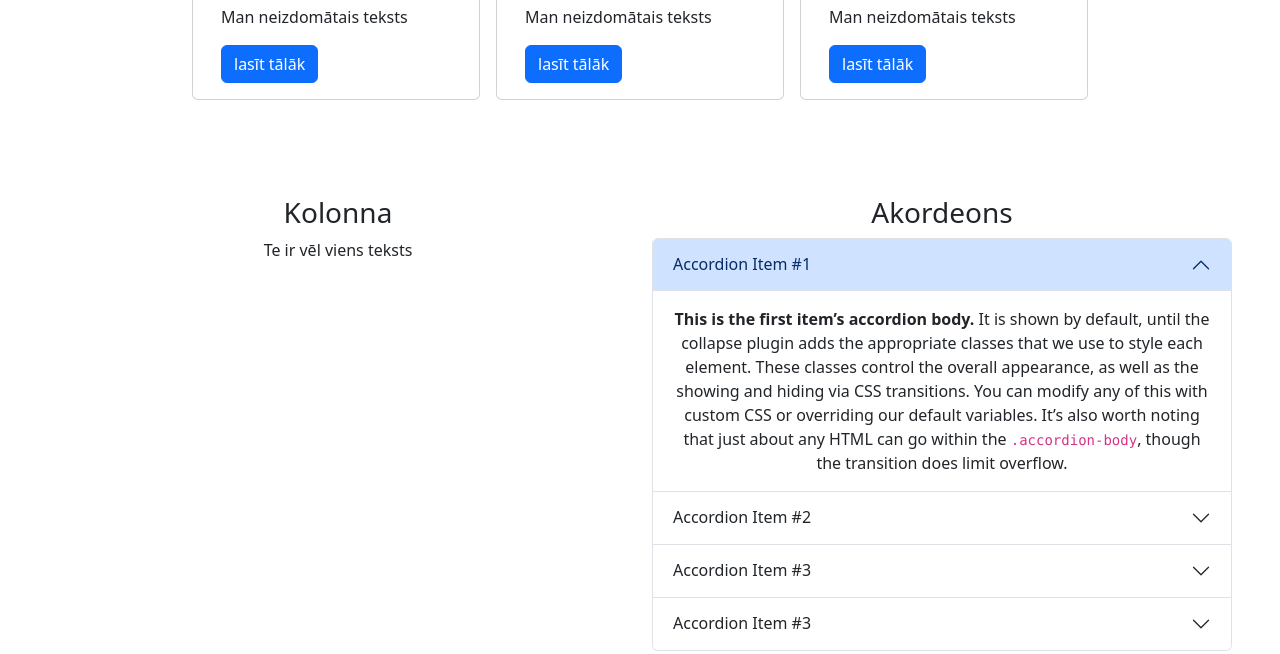
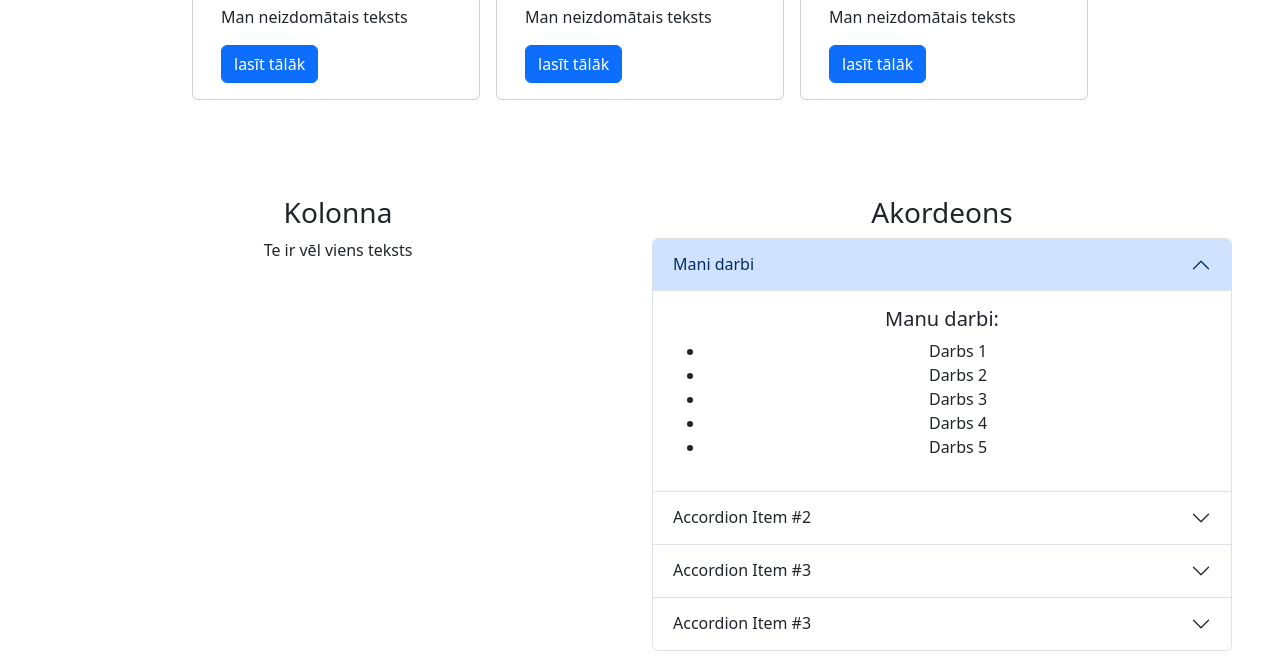
Before and after one commit to vitalymusic/MW11-web, a plain HTML site: page bootstrap.html in a window 1280 px wide. Shown: the part 474-1128 px from the top of the page. Drawn offline with nearby package versions, Linux system fonts and the light colour scheme.

Commit message:
akordeons

```diff
--- a/bootstrap.html
+++ b/bootstrap.html
@@ -78,17 +78,20 @@
                     <h2 class="accordion-header">
                         <button class="accordion-button" type="button" data-bs-toggle="collapse"
                             data-bs-target="#collapseOne" aria-expanded="true" aria-controls="collapseOne">
-                            Accordion Item #1
+                            Mani darbi
                         </button>
                     </h2>
                     <div id="collapseOne" class="accordion-collapse collapse show" data-bs-parent="#accordionExample">
                         <div class="accordion-body">
-                            <strong>This is the first item’s accordion body.</strong> It is shown by default, until the
-                            collapse plugin adds the appropriate classes that we use to style each element. These
-                            classes control the overall appearance, as well as the showing and hiding via CSS
-                            transitions. You can modify any of this with custom CSS or overriding our default variables.
-                            It’s also worth noting that just about any HTML can go within the
-                            <code>.accordion-body</code>, though the transition does limit overflow.
+                            <h5>Manu darbi:</h5>
+                            <ul>
+                                <li>Darbs 1</li>
+                                <li>Darbs 2</li>
+                                <li>Darbs 3</li>
+                                <li>Darbs 4</li>
+                                <li>Darbs 5</li>
+                            </ul>
+
                         </div>
                     </div>
                 </div>
```
